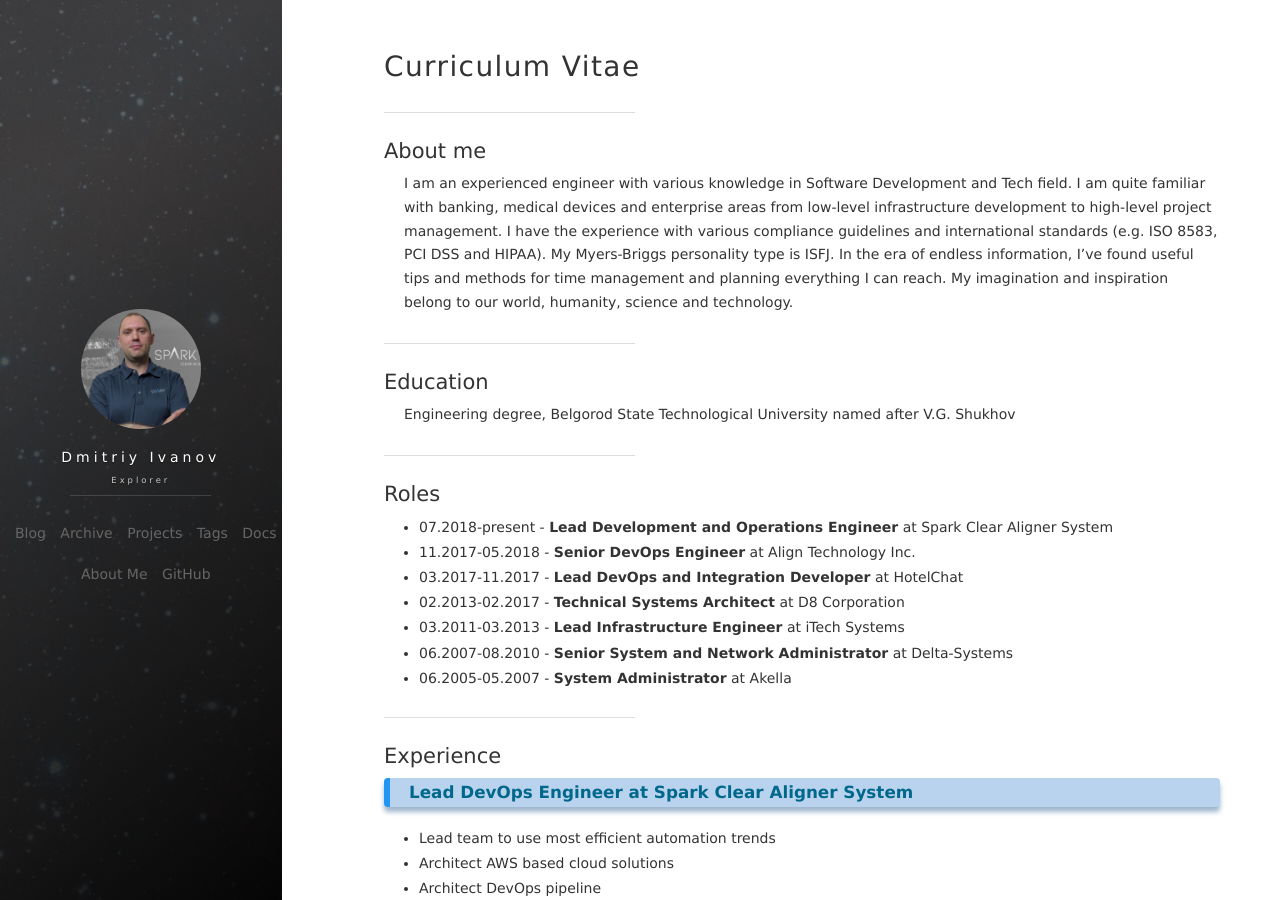
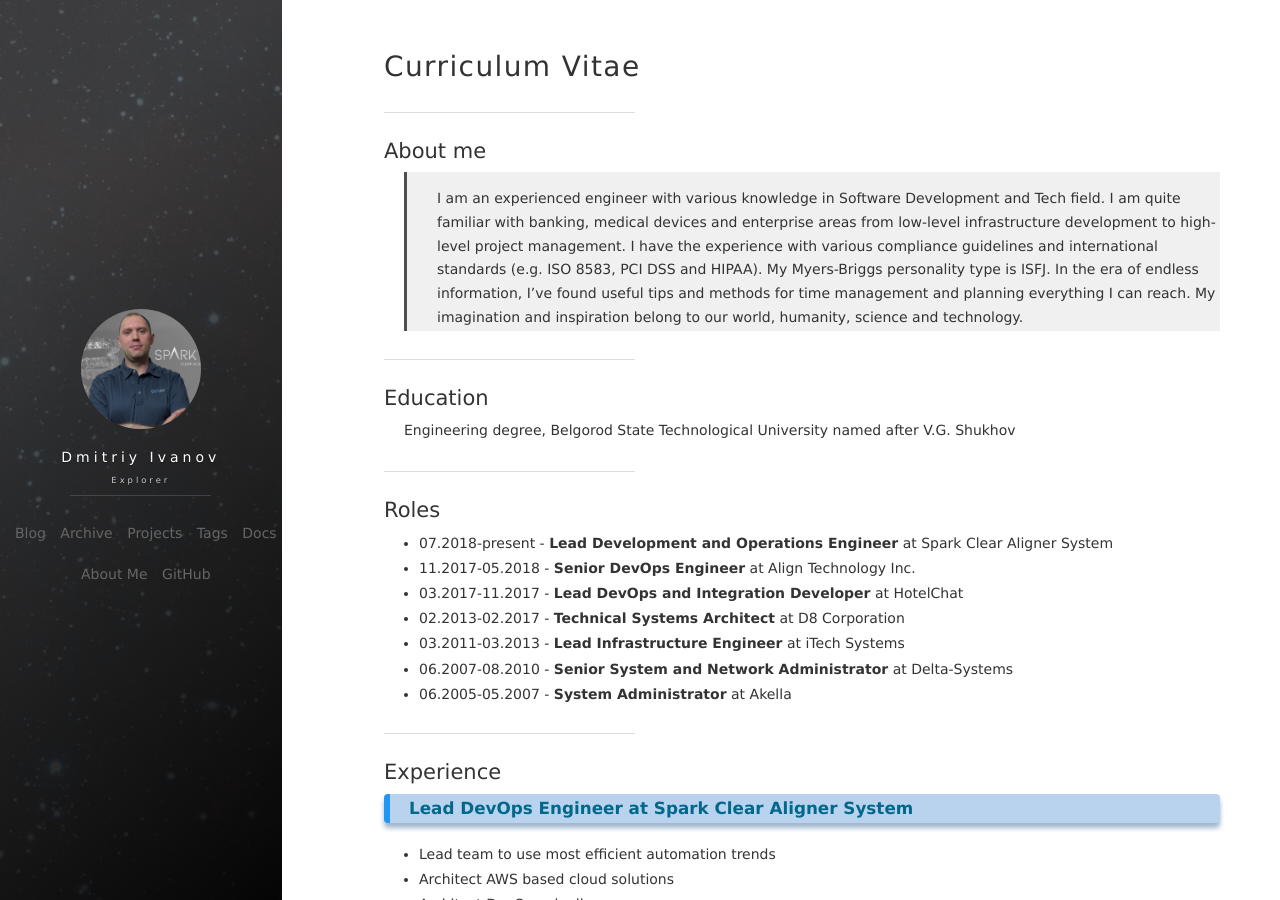
Before and after one commit to d-k-ivanov/d-k-ivanov.github.io, a Jekyll site: the page built from about.md, in a window 1280 px wide and 900 px high. Built offline with Jekyll 4.4.1, drawn with Linux system fonts in a browser that asks for light colours; nearby versions of some CDN libraries; comment, search, counter and statistics services are not loaded.

Commit message:
Post 2019-12-07-03:01:24

```diff
--- a/about.md
+++ b/about.md
@@ -8,12 +8,12 @@
 
 ## About me
 
-I am an experienced engineer with various knowledge in Software Development and Tech field.
-I am quite familiar with banking, medical devices and enterprise areas from low-level infrastructure development to high-level project management.
-I have the experience with various compliance guidelines and international standards (e.g. ISO 8583, PCI DSS and HIPAA).
-My Myers-Briggs personality type is ISFJ.
-In the era of endless information, I've found useful tips and methods for time management and planning everything I can reach.
-My imagination and inspiration belong to our world, humanity, science and technology.
+> I am an experienced engineer with various knowledge in Software Development and Tech field.
+> I am quite familiar with banking, medical devices and enterprise areas from low-level infrastructure development to high-level project management.
+> I have the experience with various compliance guidelines and international standards (e.g. ISO 8583, PCI DSS and HIPAA).
+> My Myers-Briggs personality type is ISFJ.
+> In the era of endless information, I've found useful tips and methods for time management and planning everything I can reach.
+> My imagination and inspiration belong to our world, humanity, science and technology.
 
 ***
 
```
